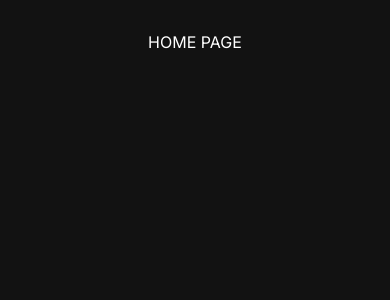
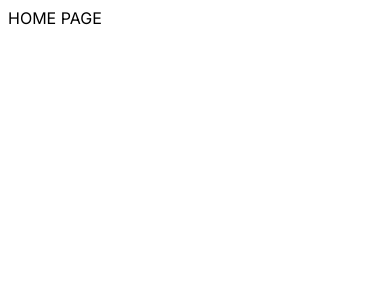
Before and after one commit to juarezgonz02/sharedview_nextjs, a Next.js app in the folder NextJS Proyect/: page / in a window 390 px wide. Shown: the top 300 px of the page. Built offline with nearby package versions, Linux system fonts and the light colour scheme; a web font is replaced by a local one.

Commit message:
Fixed merge conficts to dev

```diff
--- a/NextJS Proyect/package.json
+++ b/NextJS Proyect/package.json
@@ -9,9 +9,11 @@
     "lint": "next lint"
   },
   "dependencies": {
+    "@ant-design/icons": "^5.2.6",
     "@p5-wrapper/next": "^0.2.0",
     "@p5-wrapper/react": "^4.2.0",
-    "flv.js": "^1.6.2",
+    "antd": "^5.11.0",
+    "hls.js": "^1.5.0-alpha.0.0.canary.9597",
     "js-cookie": "^3.0.5",
     "md5": "^2.3.0",
     "next": "13.5.4",
--- a/NextJS Proyect/src/app/main.css
+++ b/NextJS Proyect/src/app/[rooms]/main.css
@@ -1,24 +1,6 @@
 
   @import url('/imageshttps://fonts.googleapis.com/css2?family=Open+Sans&display=swap');
-  body {
-    font-family: 'Open Sans', sans-serif;
-  }
-  body{
-    color: white;
-    background-color:#121212;
 
-  }
-  @media screen and (max-width: 1200px) {
-    #root{
-      display: flex;
-      flex-direction: column;
-      justify-content: space-around;
-      margin: 2em;
-      margin-bottom: 0em;
-      width: calc(100vw-100px);
-      height: calc(100vh-2em);
-    }
-  }
   #root{
     display: flex;
     flex-direction: row;
@@ -28,6 +10,7 @@
     width: calc(100vw-100px);
     height: calc(100vh-2em);
   }
+
   .main-container{
     width: auto;
     height: 90vh;
--- a/NextJS Proyect/src/app/[rooms]/page.js
+++ b/NextJS Proyect/src/app/[rooms]/page.js
@@ -1,5 +1,6 @@
 'use client';
 import Chat from "./components/ChatComponent/chat";
+import './main.css'
 import SocketContext from "./components/socketContext";
 import StreamPlayer from "./components/StreamPlayer/streamplayer";
 import CallInterface from "./components/CallInterface/callInterface";
--- a/NextJS Proyect/src/app/layout.js
+++ b/NextJS Proyect/src/app/layout.js
@@ -1,5 +1,4 @@
 import Script from 'next/script'
-import './main.css'
 import { Inter } from 'next/font/google'
 
 const inter = Inter({ subsets: ['latin'] })
```
Also changed, not shown: 1 other file (tests, documents, lock files or other folders).
